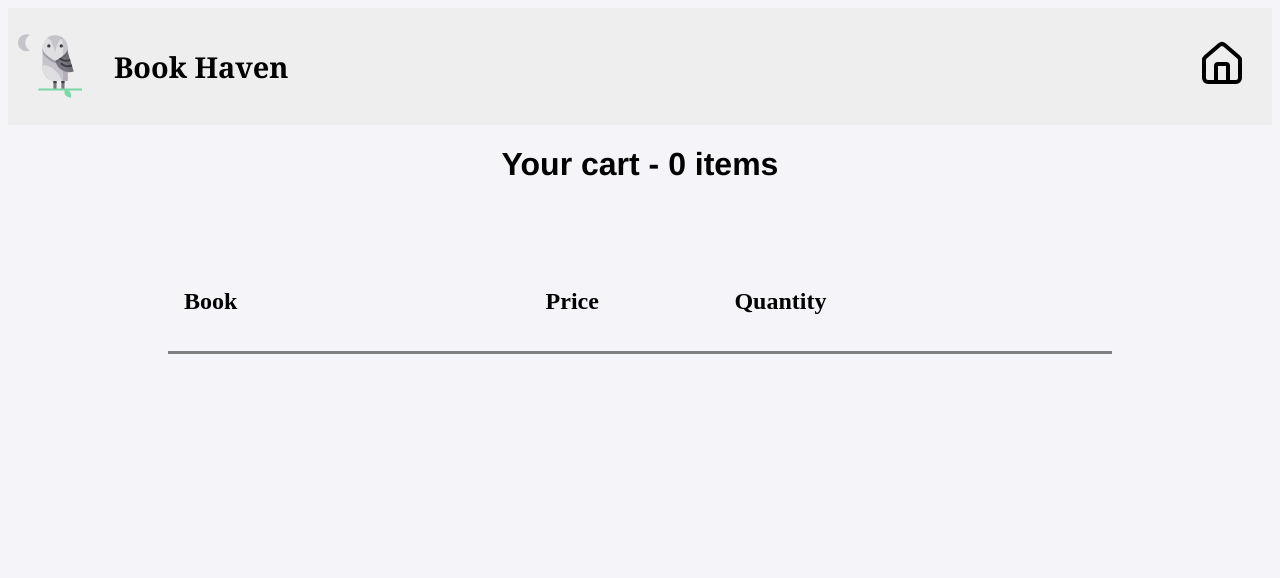
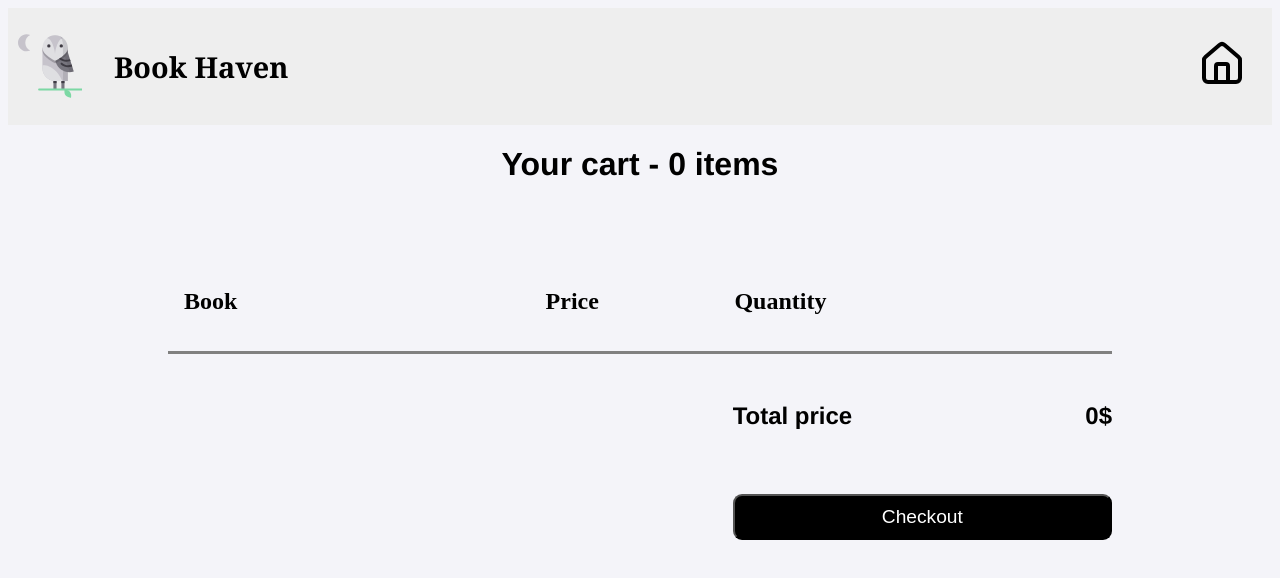
Before and after one commit to Youssef-001/Book-Haven, a React (Vite) app: page /cart in a window 1280 px wide. Shown: the top 578 px of the page. Built offline with nearby package versions, Linux system fonts and the light colour scheme.

Commit message:
Add checkout button in CartPage

```diff
--- a/src/components/CartPage.jsx
+++ b/src/components/CartPage.jsx
@@ -3,7 +3,7 @@ import Header from "./Header";
 import { House } from "lucide-react";
 import styled from "styled-components";
 import { useCart } from "./CartContext"; // Import useCart context
-
+import { Button, ButtonGroup } from "@chakra-ui/react";
 let HomeButton = styled.button`
   all: unset;
   margin-left: auto;
@@ -50,11 +50,32 @@ let CartButton = styled.button`
   cursor: pointer;
 `;
 
+let PriceCheck = styled.div`
+  display: flex;
+  gap: 4rem;
+  font-size: 1.5rem;
+  font-weight: 600;
+  font-family: Helvetica;
+  align-items: center;
+  margin-top: 1rem;
+  flex-wrap: wrap;
+  justify-content: space-between;
+`;
+
 function CartPage() {
   const location = useLocation();
-  //   const { cart } = location.state || {}; // Handle case if state is undefined
-  const { cart, setCart } = useCart(); // Get cart and setCart from context
+  const { cart, setCart } = useCart();
   console.log("here", cart);
+
+  function getTotalPrice() {
+    let price = cart.reduce((prev, nex) => {
+      let price = nex.price.replace("$", "");
+      let quant = nex.quantity;
+      return prev + parseInt(price) * parseInt(quant);
+    }, 0);
+
+    return price;
+  }
 
   function handleDelete(title) {
     let newCart = cart.filter((book) => book.title !== title);
@@ -103,7 +124,22 @@ function CartPage() {
             </BookDiv>
           ))}
 
-          <div id="checkout"></div>
+          <div
+            id="checkout"
+            style={{
+              display: "flex",
+              justifyContent: "flex-end",
+              flexWrap: "wrap",
+              gap: "1rem",
+            }}
+          >
+            <PriceCheck>
+              <span>Total price</span>
+
+              <span style={{}}>{getTotalPrice()}$</span>
+              <CartButton style={{}}>Checkout</CartButton>
+            </PriceCheck>
+          </div>
         </Container>
       </>
     );
--- a/src/components/CartPreview.jsx
+++ b/src/components/CartPreview.jsx
@@ -74,7 +74,7 @@ let CartButton = styled.button`
   width: 100%;
   cursor: pointer;
 `;
-// TODO: force CartPreview re-render on changing cart
+// TODO: Fix responsiveness for cartPreview
 function CartPreview({ visible, cart, setCartPreview, setCart }) {
   let [helper, setHelper] = useState(true);
   function handleAddBook(bookTitle) {
--- a/src/main.jsx
+++ b/src/main.jsx
@@ -5,6 +5,7 @@ import CartPage from "./components/CartPage.jsx";
 import { createBrowserRouter, RouterProvider } from "react-router-dom";
 import "./index.css";
 import { CartProvider } from "./components/CartContext.jsx"; // Import your CartProvider
+import { ChakraProvider } from "@chakra-ui/react";
 
 const router = createBrowserRouter([
   {
```
